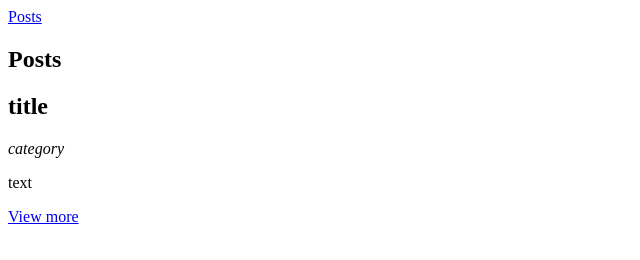
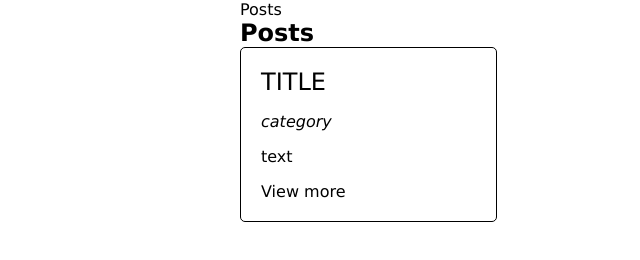
Before and after one commit to MariusCodeAcademy/type5-NODE---18-JOIN, a website: page public/index.html in a window 1280 px wide. Shown: the whole page, without its empty margins (0-640 px from the left). Drawn offline with Linux system fonts and the light colour scheme; no server answers.

Commit message:
gen posts ok

```diff
--- /dev/null
+++ b/public/css/reset.css
@@ -0,0 +1,24 @@
+/* reset ==================================== */
+* {
+  box-sizing: border-box;
+}
+
+a {
+  text-decoration: none;
+  color: inherit;
+}
+
+body {
+  margin: 0;
+  font-family: Verdana, Geneva, Tahoma, sans-serif;
+}
+
+h1,
+h2,
+h3,
+h4,
+h5,
+h6 {
+  margin-top: 0;
+  margin-bottom: 0;
+}
--- a/public/css/style.css
+++ b/public/css/style.css
@@ -0,0 +1,22 @@
+@import 'reset.css';
+
+.container {
+  max-width: 800px;
+  margin: 0 auto;
+}
+
+.posts-grid {
+  display: grid;
+  grid-template-columns: 1fr 1fr 1fr;
+  gap: 15px
+}
+
+.one-post {
+  border: 1px solid #000;
+  padding: 20px;
+  border-radius: 5px;
+}
+.one-post .title {
+  text-transform: uppercase;
+  font-weight: normal;
+}
--- a/public/index.html
+++ b/public/index.html
@@ -5,6 +5,7 @@
     <meta http-equiv="X-UA-Compatible" content="IE=edge" />
     <meta name="viewport" content="width=device-width, initial-scale=1.0" />
     <title>Welcome to posts</title>
+    <link rel="stylesheet" href="./css/style.css" />
     <script src="./js/main.js" defer></script>
   </head>
   <body>
--- a/public/js/main.js
+++ b/public/js/main.js
@@ -1,6 +1,6 @@
 const URL = 'http://localhost:3000/posts';
 const postContainerEl = document.querySelector('.posts-grid');
-
+console.log('postContainerEl ===', postContainerEl);
 async function getPosts() {
   const resp = await fetch(URL);
   const jsData = await resp.json();
@@ -8,6 +8,19 @@ async function getPosts() {
   renderPosts(jsData, postContainerEl);
 }
 
-function renderPosts(postsArr, dest) {}
+function renderPosts(postsArr, dest) {
+  dest.innerHTML = '';
+  console.log('renderPosts ===');
+  postsArr.forEach(({ post_id, title, category, body }) => {
+    dest.innerHTML += `
+    <article class="one-post">
+        <h2 class="title">${title}</h2>
+        <p>category: <i>${category}</i></p>
+        <p class="post-intro">${body}</p>
+        <a href="singlePost.html?postId=${post_id}">View more</a>
+      </article>
+    `;
+  });
+}
 
 getPosts();
```
